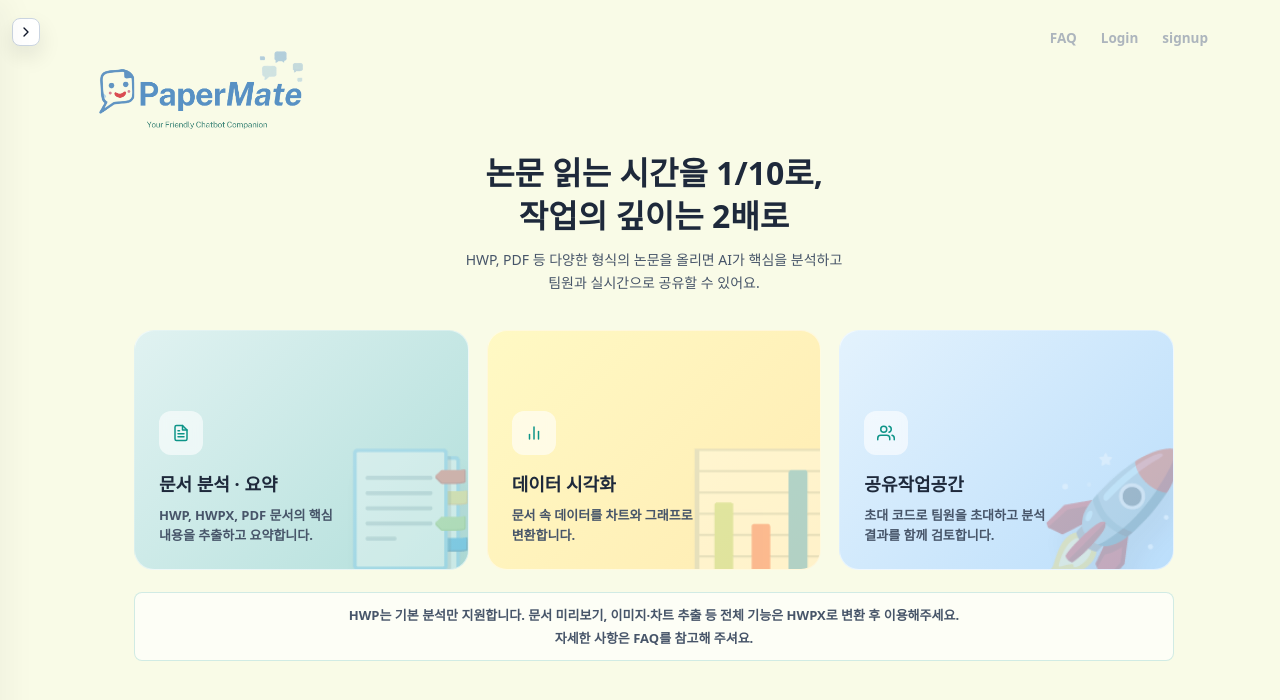
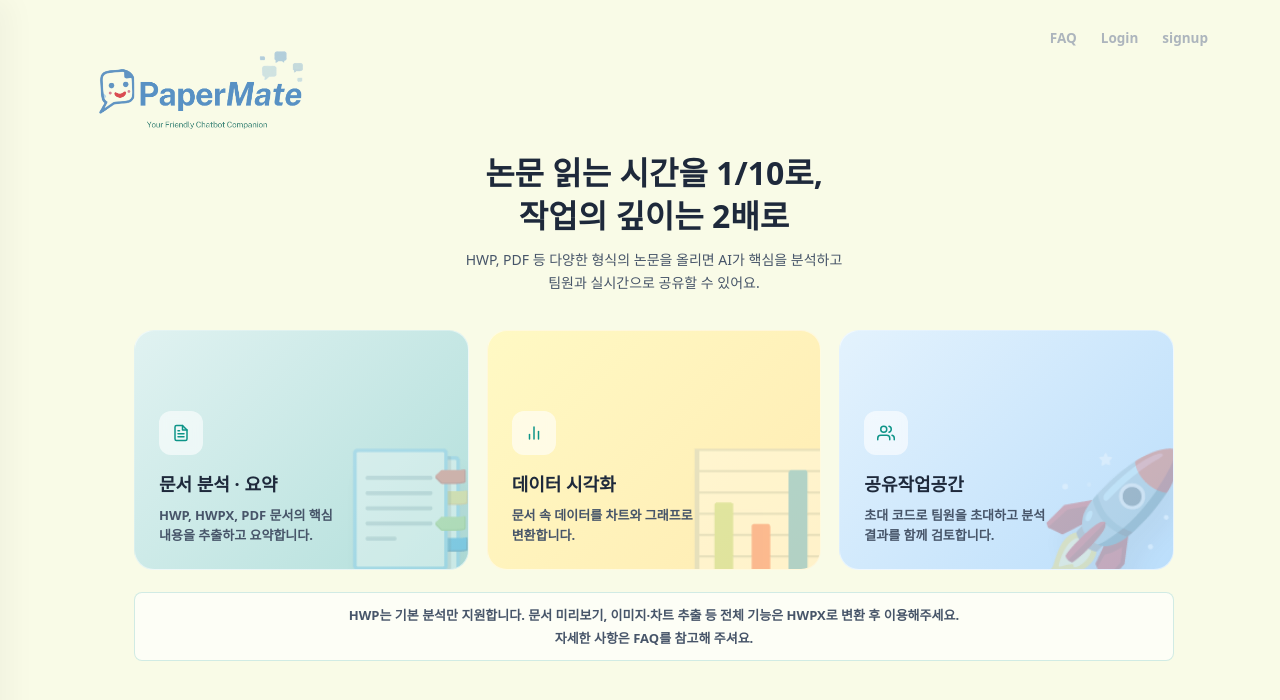
Before and after one commit to TaxtaroS/papemate, a React (Vite) app in the folder frontend/: page / in a window 1280 px wide. Shown: the top 700 px of the page. Built offline with nearby package versions, Linux system fonts and the light colour scheme; no server answers.

Commit message:
Refine sidebar trigger and share image sizing

```diff
--- a/frontend/src/pages/Home.tsx
+++ b/frontend/src/pages/Home.tsx
@@ -6,7 +6,6 @@ import React, { useCallback, useEffect, useRef, useState } from "react";
 import Sidebar from "../components/Sidebar";
 import {
   FiBarChart2,
-  FiChevronRight,
   FiCopy,
   FiFileText,
   FiUsers,
@@ -22,7 +21,6 @@ import {
   Container,
   SidebarSlot,
   SidebarHoverRail,
-  SidebarOpenButton,
   MainContent,
   TopAuth,
   MainDashboard,
@@ -588,17 +586,6 @@ function Home() {
         $visible={isSidebarCollapsed}
         onMouseEnter={() => setIsSidebarCollapsed(false)}
       />
-      <SidebarOpenButton
-        type="button"
-        $visible={isSidebarCollapsed}
-        $isFullView={isFullView}
-        onMouseEnter={() => setIsSidebarCollapsed(false)}
-        onClick={() => setIsSidebarCollapsed(false)}
-        aria-label="사이드바 열기"
-      >
-        <FiChevronRight />
-      </SidebarOpenButton>
-
       <SidebarSlot $collapsed={isSidebarCollapsed}>
         <Sidebar
           viewMode={viewMode}
--- a/frontend/src/pages/styles/Home.styles.ts
+++ b/frontend/src/pages/styles/Home.styles.ts
@@ -41,37 +41,6 @@ export const SidebarHoverRail = styled.div<{ $visible?: boolean }>`
   display: ${props => props.$visible ? 'block' : 'none'};
   cursor: pointer;
   background: transparent;
-`;
-
-export const SidebarOpenButton = styled.button<{ $visible?: boolean; $isFullView?: boolean }>`
-  position: fixed;
-  top: ${props => props.$isFullView ? '50%' : '18px'};
-  left: ${props => props.$isFullView ? '0' : '12px'};
-  transform: ${props => props.$isFullView ? 'translateY(-50%)' : 'none'};
-  z-index: 75;
-  width: ${props => props.$isFullView ? '36px' : '28px'};
-  height: ${props => props.$isFullView ? '48px' : '28px'};
-  border: 1px solid ${props => props.$isFullView ? 'rgba(20, 125, 115, 0.18)' : '#cbd5e1'};
-  border-left: ${props => props.$isFullView ? 'none' : '1px solid #cbd5e1'};
-  border-radius: ${props => props.$isFullView ? '0 12px 12px 0' : '8px'};
-  background: #ffffff;
-  color: ${props => props.$isFullView ? '#126f67' : '#0f172a'};
-  display: ${props => props.$visible ? 'inline-flex' : 'none'};
-  align-items: center;
-  justify-content: center;
-  cursor: pointer;
-  box-shadow: 0 10px 22px rgba(15, 23, 42, 0.1);
-
-  &:hover {
-    color: #0ea5a4;
-    border-color: #94a3b8;
-    transform: ${props => props.$isFullView ? 'translateY(-50%) translateX(2px)' : 'none'};
-  }
-
-  svg {
-    width: ${props => props.$isFullView ? '18px' : '16px'};
-    height: ${props => props.$isFullView ? '18px' : '16px'};
-  }
 `;
 
 export const MainContent = styled.main<{ $isFullView?: boolean; $sidebarCollapsed?: boolean }>`
--- a/frontend/src/pages/styles/Share.styles.ts
+++ b/frontend/src/pages/styles/Share.styles.ts
@@ -799,7 +799,8 @@ export const TimelineNode = styled.article<{ $active?: boolean }>`
   }
 
   .visual-preview {
-    min-height: 220px;
+    min-height: 180px;
+    max-height: 240px;
     border: 1px solid #e2e8f0;
     border-radius: 8px;
     background: #f8fafc;
@@ -809,22 +810,25 @@ export const TimelineNode = styled.article<{ $active?: boolean }>`
     justify-content: center;
     overflow: hidden;
     width: 100%;
+    padding: 14px;
+    box-sizing: border-box;
   }
 
   .visual-preview-button {
-    padding: 0;
     cursor: zoom-in;
     text-align: left;
   }
 
   .visual-preview .dynamic-visualizer {
-    min-height: 220px !important;
-    padding: 8px 10px 14px 10px !important;
+    min-height: 180px !important;
+    max-height: 220px;
+    padding: 4px 8px 8px 8px !important;
   }
 
   .visual-preview .image-visual-thumb {
     width: 100%;
-    min-height: 220px;
+    min-height: 152px;
+    max-height: 210px;
     display: flex;
     align-items: center;
     justify-content: center;
@@ -837,8 +841,8 @@ export const TimelineNode = styled.article<{ $active?: boolean }>`
   }
 
   .visual-preview .image-visual-thumb img {
-    width: 100%;
-    max-height: 320px;
+    max-width: min(520px, 92%);
+    max-height: 190px;
     object-fit: contain;
     display: block;
   }
@@ -1498,6 +1502,8 @@ export const VisualPickerCard = styled.button<{ $loaded?: boolean }>`
     background: #f8fafc;
     border-bottom: 1px solid #e2e8f0;
     overflow: hidden;
+    padding: 10px;
+    box-sizing: border-box;
   }
 
   .image-visual-thumb {
@@ -1516,8 +1522,8 @@ export const VisualPickerCard = styled.button<{ $loaded?: boolean }>`
   }
 
   .image-visual-thumb img {
-    width: 100%;
-    height: 100%;
+    max-width: 100%;
+    max-height: 100%;
     object-fit: contain;
     display: block;
   }
```
